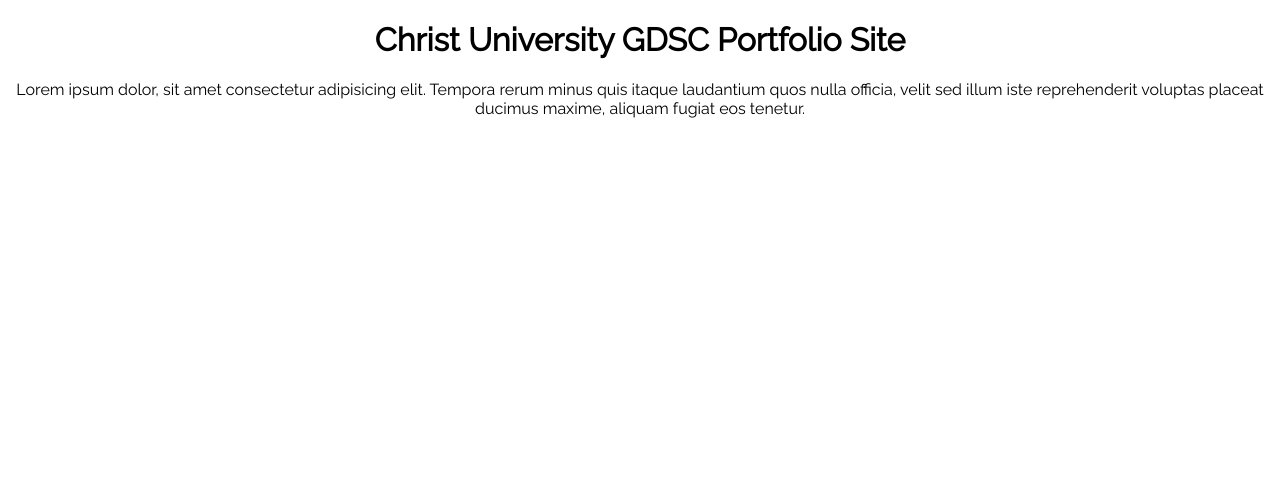
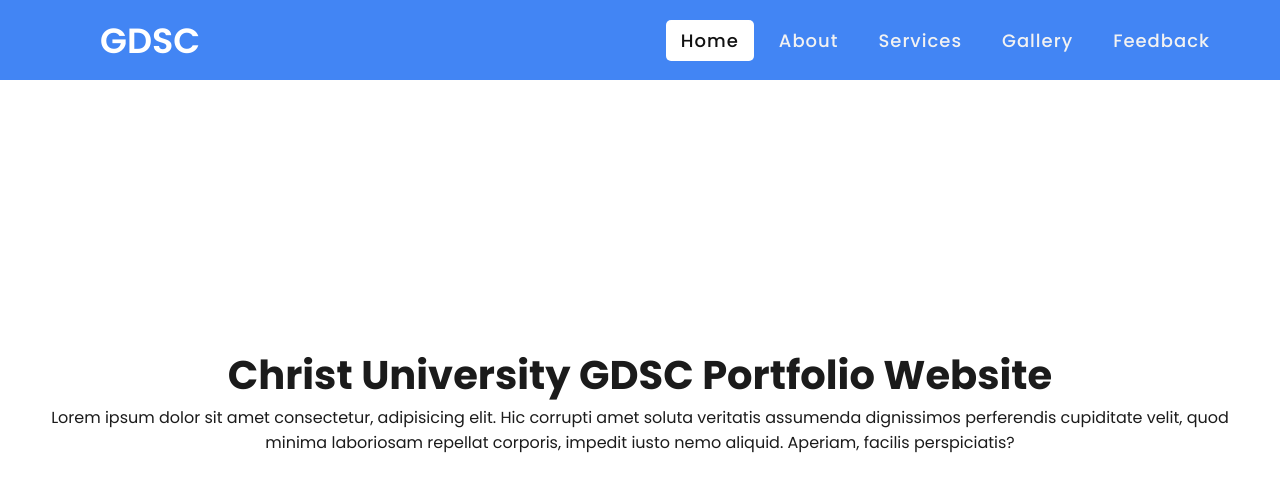
Before and after one commit to vatsalp21/gdsc-portfolio, a plain HTML site: page index.html in a window 1280 px wide. Drawn offline with Linux system fonts and the light colour scheme.

Commit message:
added a responsive navbar prototype

```diff
--- a/index.html
+++ b/index.html
@@ -1,24 +1,38 @@
 <!DOCTYPE html>
-<html lang="en">
+<html lang="en" dir="ltr">
   <head>
-    <meta charset="UTF-8" />
-    <meta http-equiv="X-UA-Compatible" content="IE=edge" />
+    <meta charset="utf-8" />
+    <title>Responsive Navigation Menu</title>
+    <link rel="stylesheet" href="styles.css" />
+    <link
+      rel="stylesheet"
+      href="https://cdnjs.cloudflare.com/ajax/libs/font-awesome/5.15.3/css/all.min.css"
+    />
     <meta name="viewport" content="width=device-width, initial-scale=1.0" />
-    <title>GDSC Portfolio</title>
-    <link rel="stylesheet" href="styles.css" />
-    <link rel="preconnect" href="https://fonts.googleapis.com" />
-    <link rel="preconnect" href="https://fonts.gstatic.com" crossorigin />
-    <link
-      href="https://fonts.googleapis.com/css2?family=Raleway&display=swap"
-      rel="stylesheet"
-    />
   </head>
   <body>
-    <h1>Christ University GDSC Portfolio Site</h1>
-    <p>
-      Lorem ipsum dolor, sit amet consectetur adipisicing elit. Tempora rerum
-      minus quis itaque laudantium quos nulla officia, velit sed illum iste
-      reprehenderit voluptas placeat ducimus maxime, aliquam fugiat eos tenetur.
-    </p>
+    <nav>
+      <div class="logo">GDSC</div>
+      <input type="checkbox" id="click" />
+      <label for="click" class="menu-btn">
+        <i class="fas fa-bars"></i>
+      </label>
+      <ul>
+        <li><a class="active" href="#">Home</a></li>
+        <li><a href="#">About</a></li>
+        <li><a href="#">Services</a></li>
+        <li><a href="#">Gallery</a></li>
+        <li><a href="#">Feedback</a></li>
+      </ul>
+    </nav>
+    <div class="content">
+      <div>Christ University GDSC Portfolio Website</div>
+      <p>
+        Lorem ipsum dolor sit amet consectetur, adipisicing elit. Hic corrupti
+        amet soluta veritatis assumenda dignissimos perferendis cupiditate
+        velit, quod minima laboriosam repellat corporis, impedit iusto nemo
+        aliquid. Aperiam, facilis perspiciatis?
+      </p>
+    </div>
   </body>
 </html>
--- a/styles.css
+++ b/styles.css
@@ -1,4 +1,115 @@
-body {
+@import url("https://fonts.googleapis.com/css?family=Poppins:400,500,600,700&display=swap");
+* {
+  margin: 0;
+  padding: 0;
+  box-sizing: border-box;
+  font-family: "Poppins", sans-serif;
+}
+nav {
+  display: flex;
+  height: 80px;
+  width: 100%;
+  background: #4285f4;
+  align-items: center;
+  justify-content: space-between;
+  padding: 0 50px 0 100px;
+  flex-wrap: wrap;
+}
+nav .logo {
+  color: #fff;
+  font-size: 35px;
+  font-weight: 600;
+}
+nav ul {
+  display: flex;
+  flex-wrap: wrap;
+  list-style: none;
+}
+nav ul li {
+  margin: 0 5px;
+}
+nav ul li a {
+  color: #f2f2f2;
+  text-decoration: none;
+  font-size: 18px;
+  font-weight: 500;
+  padding: 8px 15px;
+  border-radius: 5px;
+  letter-spacing: 1px;
+  transition: all 0.3s ease;
+}
+nav ul li a.active,
+nav ul li a:hover {
+  color: #111;
+  background: #fff;
+}
+nav .menu-btn i {
+  color: #fff;
+  font-size: 22px;
+  cursor: pointer;
+  display: none;
+}
+input[type="checkbox"] {
+  display: none;
+}
+@media (max-width: 1000px) {
+  nav {
+    padding: 0 40px 0 50px;
+  }
+}
+@media (max-width: 920px) {
+  nav .menu-btn i {
+    display: block;
+  }
+  #click:checked ~ .menu-btn i:before {
+    content: "\f00d";
+  }
+  nav ul {
+    position: fixed;
+    top: 80px;
+    left: -100%;
+    background: #111;
+    height: 100vh;
+    width: 100%;
+    text-align: center;
+    display: block;
+    transition: all 0.3s ease;
+  }
+  #click:checked ~ ul {
+    left: 0;
+  }
+  nav ul li {
+    width: 100%;
+    margin: 40px 0;
+  }
+  nav ul li a {
+    width: 100%;
+    margin-left: -100%;
+    display: block;
+    font-size: 20px;
+    transition: 0.6s cubic-bezier(0.68, -0.55, 0.265, 1.55);
+  }
+  #click:checked ~ ul li a {
+    margin-left: 0px;
+  }
+  nav ul li a.active,
+  nav ul li a:hover {
+    background: none;
+    color: cyan;
+  }
+}
+.content {
+  position: absolute;
+  top: 50%;
+  left: 50%;
+  transform: translate(-50%, -50%);
   text-align: center;
-  font-family: "Raleway", sans-serif;
+  z-index: -1;
+  width: 100%;
+  padding: 0 30px;
+  color: #1b1b1b;
 }
+.content div {
+  font-size: 40px;
+  font-weight: 700;
+}
```
